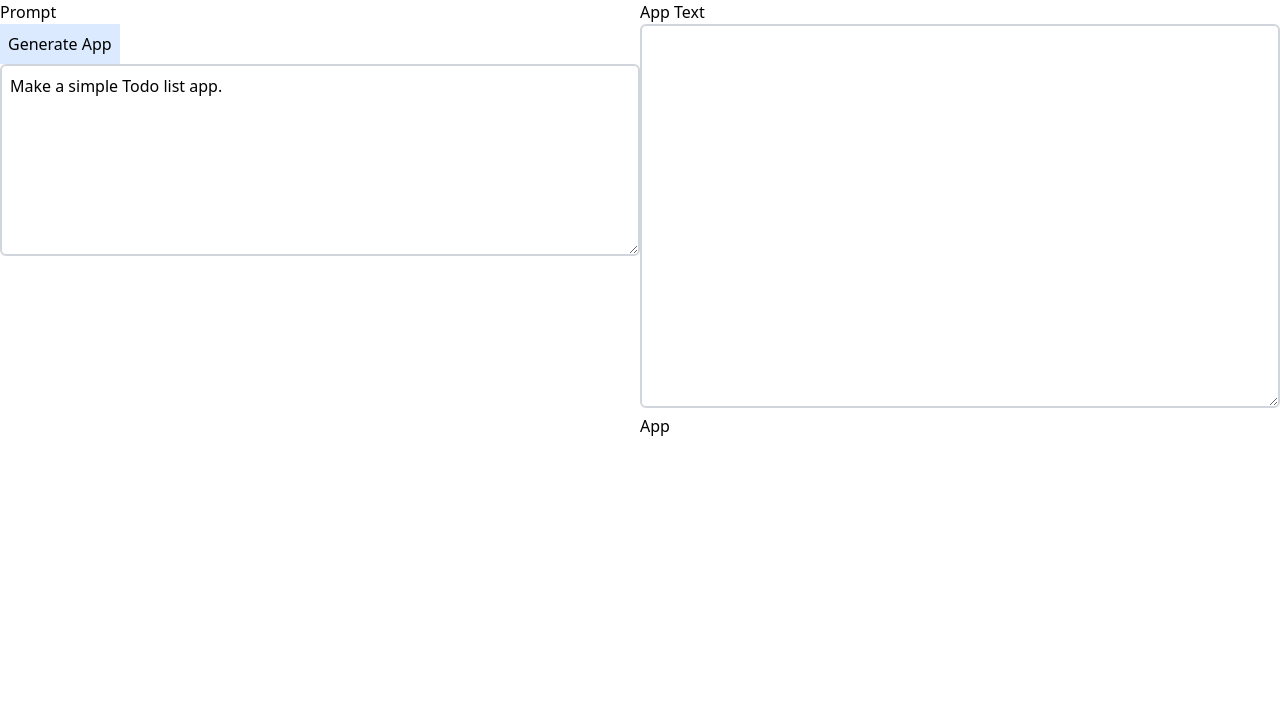
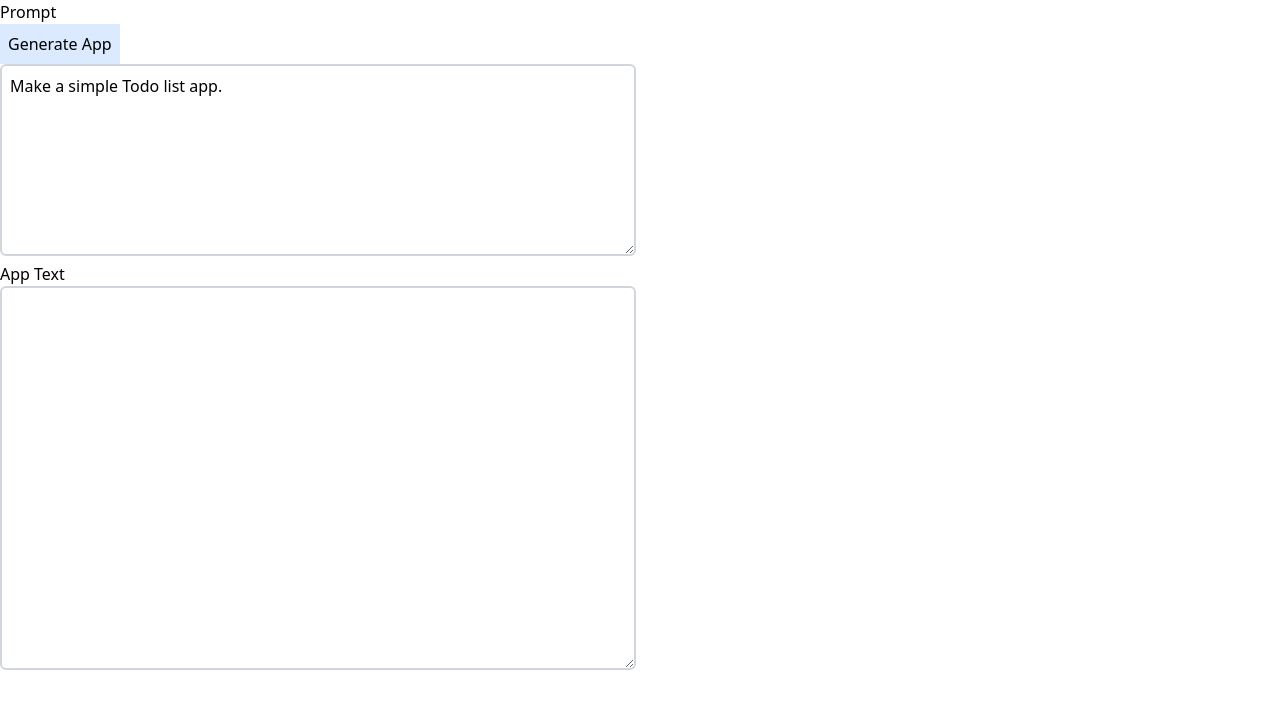
Before and after one commit to akrolsmir/blab, a React (Vite) app in the folder render/: page / in a window 1280 px wide. Shown: the top 708 px of the page. Built offline with nearby package versions, Linux system fonts and the light colour scheme.

Commit message:
Separate jsx and html result

```diff
--- a/render/src/App.tsx
+++ b/render/src/App.tsx
@@ -3,7 +3,7 @@ import './index.css'
 
 const PROMPT_EXAMPLE = `Make a simple Todo list app.`
 
-async function generateApp(prompt: string) {
+async function generateJsx(prompt: string) {
   const response = await fetch('/api/generate', {
     method: 'POST',
     body: JSON.stringify({ prompt }),
@@ -11,25 +11,33 @@ async function generateApp(prompt: string) {
   return response.text()
 }
 
+async function compileReact(jsx: string) {
+  const response = await fetch('/api/render', {
+    method: 'POST',
+    body: JSON.stringify({ jsx }),
+  })
+  return response.text()
+}
+
 // Like Claude Artifacts, let the user type in a prompt and build a micro react webapp for it.
 export function App() {
   const [prompt, setPrompt] = useState(PROMPT_EXAMPLE)
-  const [app, setApp] = useState('')
+  const [jsx, setJsx] = useState('')
+  const [html, setHtml] = useState('')
 
   return (
     <div className="">
       {/* Two panes: left has prompt, right has the app */}
-      <div className="flex flex-row w-full">
+      <div className="flex flex-row w-full gap-2">
         <div className="w-1/2">
           <h1>Prompt</h1>
           <button
             className="bg-blue-100 p-2 hover:bg-blue-200"
-            onClick={() =>
-              generateApp(prompt).then((app) => {
-                // console.log('app', app)
-                setApp(app)
-              })
-            }
+            onClick={async () => {
+              const jsx = await generateJsx(prompt)
+              setJsx(jsx)
+              setHtml(await compileReact(jsx))
+            }}
           >
             Generate App
           </button>
@@ -38,16 +46,15 @@ export function App() {
             value={prompt}
             onChange={(e) => setPrompt(e.target.value)}
           />
-        </div>
-        <div className="w-1/2">
           <h1>App Text</h1>
           <textarea
             className="w-full h-96 border-2 border-gray-300 rounded-md p-2"
-            value={app}
-            onChange={(e) => setApp(e.target.value)}
+            value={jsx}
+            onChange={(e) => setJsx(e.target.value)}
           />
-          <h1>App</h1>
-          <iframe className="w-full h-96" srcDoc={app} />
+        </div>
+        <div className="w-1/2">
+          <iframe className="w-full h-screen" srcDoc={html} />
         </div>
       </div>
     </div>
--- a/render/src/index.tsx
+++ b/render/src/index.tsx
@@ -19,7 +19,7 @@ const server = serve({
       const body = await req.json()
       const { prompt } = body
       const jsx = await generateCerebras(prompt)
-      return compileReact(jsx)
+      return new Response(jsx)
     },
   },
 
```
